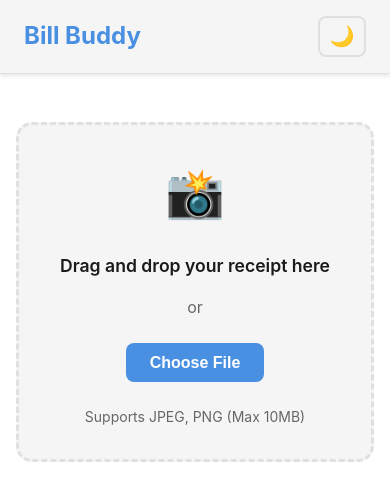
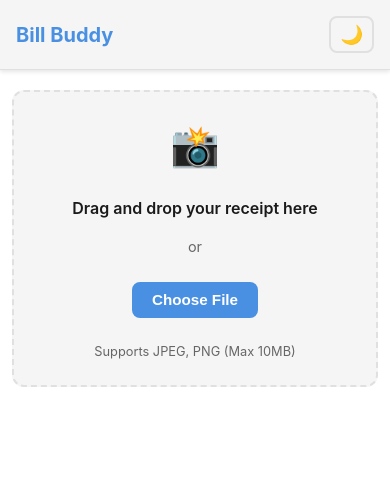
Before and after one commit to NSPOLE01/BillBuddy, a React (Vite) app in the folder frontend/: page / in a window 390 px wide. Shown: the top 500 px of the page. Built offline with nearby package versions, Linux system fonts and the light colour scheme.

Commit message:
mobile responsivness

```diff
--- a/frontend/index.html
+++ b/frontend/index.html
@@ -1,13 +1,16 @@
 <!doctype html>
 <html lang="en">
+
 <head>
   <meta charset="UTF-8" />
   <link rel="icon" type="image/svg+xml" href="/vite.svg" />
   <meta name="viewport" content="width=device-width, initial-scale=1.0" />
   <title>Bill Buddy</title>
 </head>
+
 <body>
   <div id="root"></div>
   <script type="module" src="/src/main.tsx"></script>
 </body>
+
 </html>
--- a/frontend/src/App.css
+++ b/frontend/src/App.css
@@ -33,5 +33,31 @@
 @media (max-width: 768px) {
   .main-content {
     padding: 1rem;
+    gap: 1.5rem;
+  }
+
+  .file-info {
+    width: 100%;
+    padding: 0.875rem 1.25rem;
+  }
+
+  .file-info p {
+    font-size: 0.9rem;
   }
 }
+
+@media (max-width: 480px) {
+  .main-content {
+    padding: 0.75rem;
+    gap: 1rem;
+  }
+
+  .file-info {
+    padding: 0.75rem 1rem;
+  }
+
+  .file-info p {
+    font-size: 0.85rem;
+    word-break: break-word;
+  }
+}
--- a/frontend/src/components/Header.css
+++ b/frontend/src/components/Header.css
@@ -52,3 +52,18 @@
     padding: 0.4rem 0.6rem;
   }
 }
+
+@media (max-width: 480px) {
+  .header {
+    padding: 1rem;
+  }
+
+  .app-title {
+    font-size: 1.25rem;
+  }
+
+  .theme-toggle {
+    font-size: 1.15rem;
+    padding: 0.35rem 0.55rem;
+  }
+}
--- a/frontend/src/components/ReceiptUpload.css
+++ b/frontend/src/components/ReceiptUpload.css
@@ -84,8 +84,13 @@
 }
 
 @media (max-width: 768px) {
+  .upload-container {
+    margin-top: 1rem;
+  }
+
   .upload-area {
     padding: 2rem 1rem;
+    border-radius: 12px;
   }
 
   .upload-icon {
@@ -100,3 +105,36 @@
     padding: 0.65rem 1.5rem;
   }
 }
+
+@media (max-width: 480px) {
+  .upload-container {
+    margin-top: 0.5rem;
+  }
+
+  .upload-area {
+    padding: 1.5rem 0.75rem;
+    border-width: 2px;
+  }
+
+  .upload-icon {
+    font-size: 2.5rem;
+    margin-bottom: 0.25rem;
+  }
+
+  .upload-text {
+    font-size: 1rem;
+  }
+
+  .upload-subtext {
+    font-size: 0.9rem;
+  }
+
+  .upload-button {
+    padding: 0.6rem 1.25rem;
+    font-size: 0.95rem;
+  }
+
+  .upload-hint {
+    font-size: 0.8rem;
+  }
+}
--- a/frontend/src/index.css
+++ b/frontend/src/index.css
@@ -49,8 +49,22 @@ body {
   background-color: var(--bg-primary);
   color: var(--text-primary);
   transition: background-color 0.3s ease, color 0.3s ease;
+  /* Better mobile touch handling */
+  -webkit-tap-highlight-color: transparent;
+  -webkit-touch-callout: none;
 }
 
 #root {
   min-height: 100vh;
 }
+
+/* Improve button tap targets for mobile */
+button {
+  -webkit-tap-highlight-color: transparent;
+  touch-action: manipulation;
+}
+
+/* Smooth scrolling */
+html {
+  scroll-behavior: smooth;
+}
```
Lines whose indentation alone changed are shown as unchanged.
